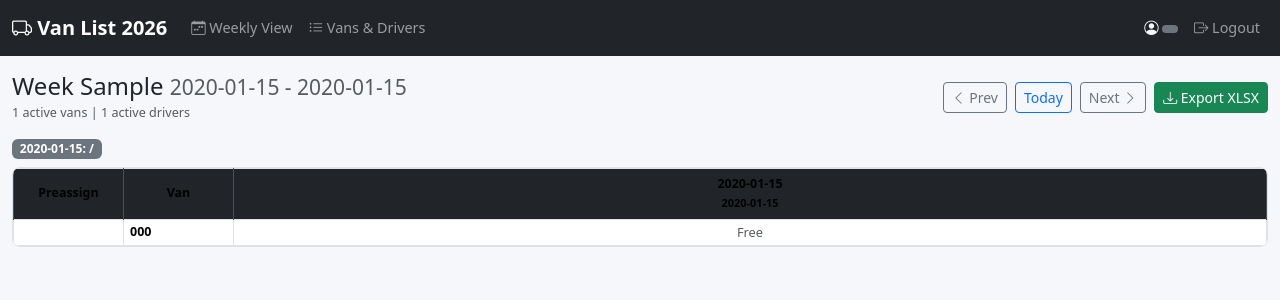
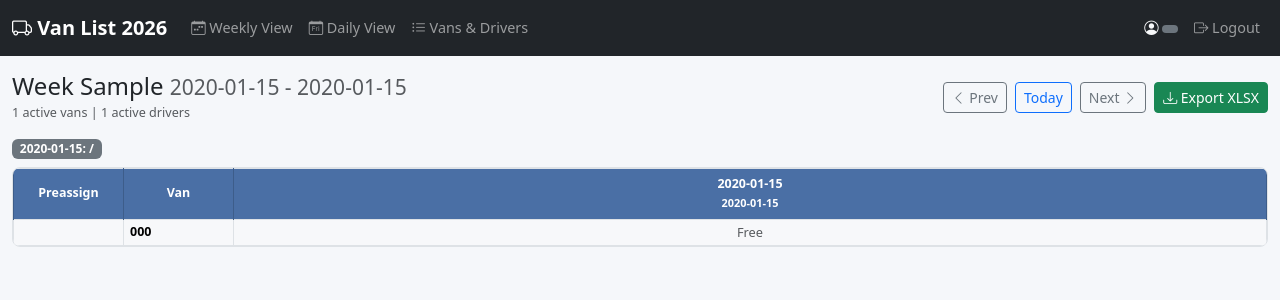
Before and after one commit to joaosggtl-gif/Van-List-2026, a FastAPI app: template app/templates/index.html in a window 1280 px wide. Shown: the top 300 px of the page. Run offline with FastAPI, Linux system fonts and the light colour scheme; the template is opened without the code that fills it: most values are stand-ins (such as "Sample title", 1, 10 or a date in 2020).

Commit message:
Improve weekly view UI: blue header, zebra striping, daily view nav link
Change grid header from dark black to a readable medium-blue, add
alternating row colors for better visual clarity, and add a Daily View
link to the navbar for quick navigation to today's daily page.

Co-Authored-By: Claude Opus 4.6 <noreply@anthropic.com>

```diff
--- a/app/routes/pages.py
+++ b/app/routes/pages.py
@@ -56,6 +56,7 @@ def _ctx(request: Request, user: User, **kwargs):
         "user_role": user.role,
         "is_admin": user.role == "admin",
         "can_edit": ROLE_HIERARCHY.get(user.role, 0) >= ROLE_HIERARCHY["operator"],
+        "today": date.today(),
         **kwargs,
     }
 
--- a/app/static/style.css
+++ b/app/static/style.css
@@ -120,8 +120,9 @@ body {
     position: sticky;
     top: 0;
     z-index: 20;
-    background: #212529;
-    border-color: #495057;
+    background: #4a6fa5;
+    color: #ffffff;
+    border-color: #3d5d8a;
 }
 
 .van-grid-table .col-preassign {
@@ -144,6 +145,19 @@ body {
 
 .van-grid-table thead .col-today {
     background: #0d6efd !important;
+}
+
+/* Zebra striping */
+.van-grid-table tbody tr:nth-child(odd) td {
+    background-color: #f7f8fa;
+}
+
+.van-grid-table tbody tr:nth-child(even) td {
+    background-color: #ffffff;
+}
+
+.van-grid-table tbody tr:nth-child(odd) td.col-today {
+    background-color: rgba(13, 110, 253, 0.08) !important;
 }
 
 /* Cell styles */
--- a/app/templates/base.html
+++ b/app/templates/base.html
@@ -22,6 +22,11 @@
                     <li class="nav-item">
                         <a class="nav-link {% if request.url.path == '/' %}active{% endif %}" href="/">
                             <i class="bi bi-calendar-week"></i> Weekly View
+                        </a>
+                    </li>
+                    <li class="nav-item">
+                        <a class="nav-link {% if request.url.path.startswith('/day/') %}active{% endif %}" href="/day/{{ today }}">
+                            <i class="bi bi-calendar-day"></i> Daily View
                         </a>
                     </li>
                     {% if is_admin %}
--- a/app/templates/index.html
+++ b/app/templates/index.html
@@ -43,7 +43,7 @@
 <div class="van-grid-wrapper">
     <table class="table table-bordered table-sm van-grid-table mb-0">
         <thead class="sticky-top">
-            <tr class="bg-dark text-white">
+            <tr>
                 <th class="col-preassign">Preassign</th>
                 <th class="col-van">Van</th>
                 {% for day in days %}
```
